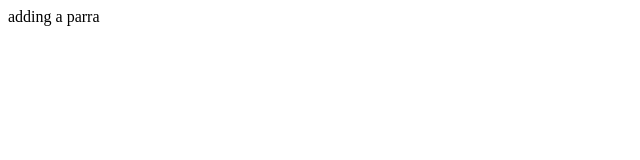
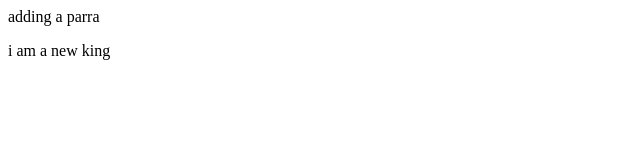
Before and after one commit to Lavakumar86/localrepo, a plain HTML site: page localrepo/index.html in a window 1280 px wide. Shown: the full height of the page, 0-640 px from the left. Drawn offline with Linux system fonts and the light colour scheme.

Commit message:
add new feature

```diff
--- a/localrepo/index.html
+++ b/localrepo/index.html
@@ -1 +1,2 @@
 <p>adding a parra</p>
+<p>i am a new king</p>
```
